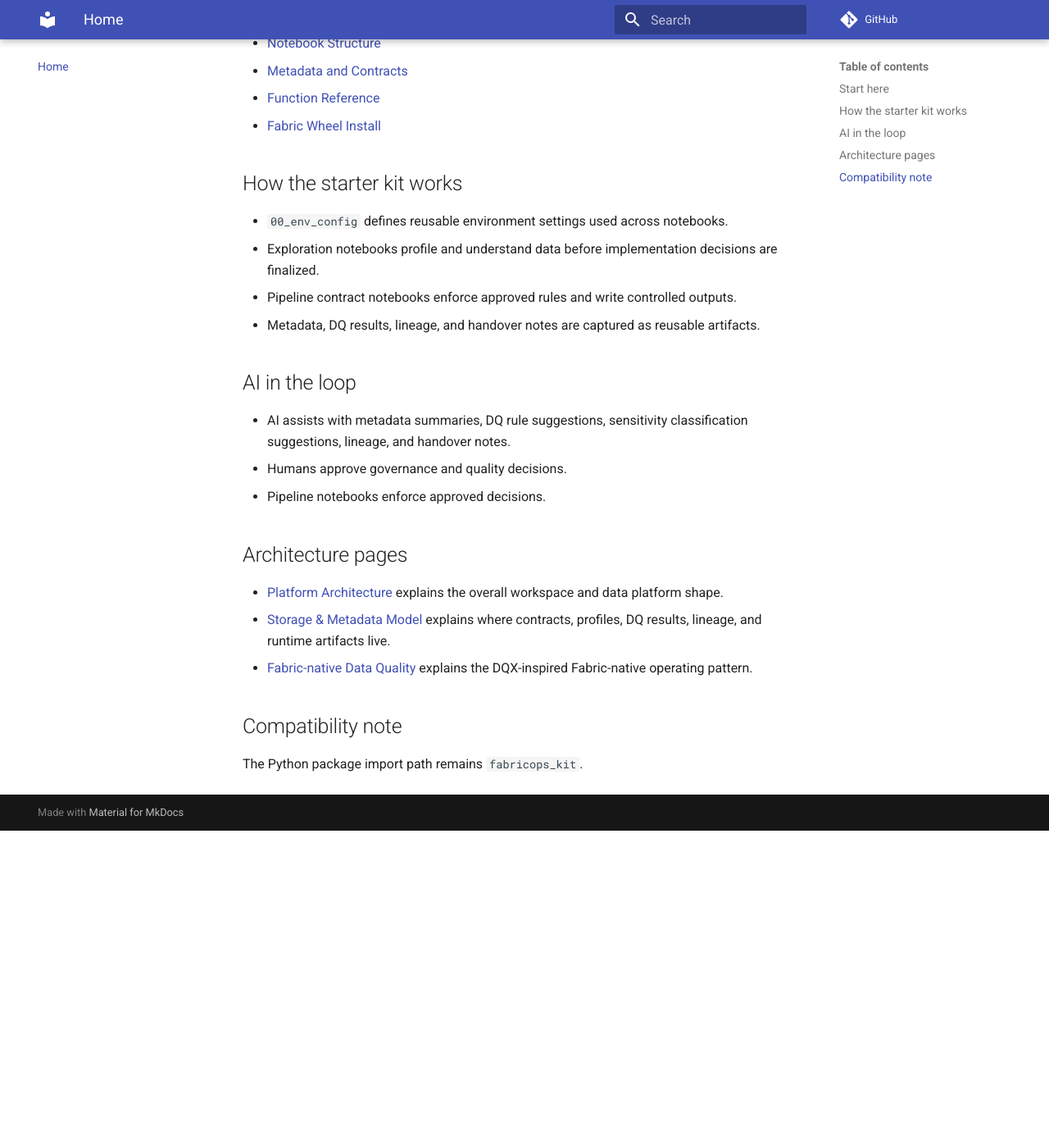
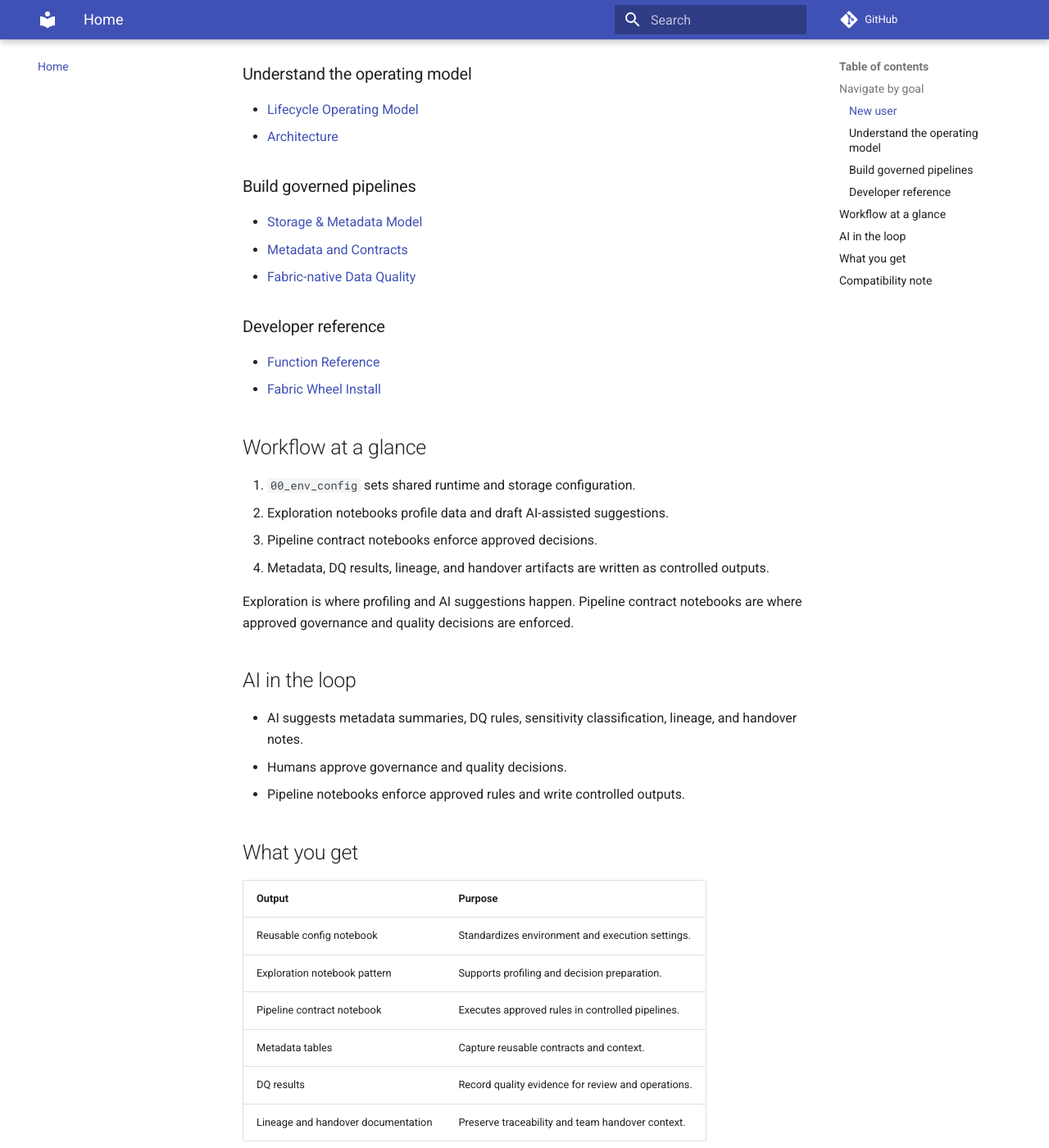
Before and after one commit to Voycepeh/fabric-data-product-framework, an MkDocs documentation site: the page built from docs/index.md, in a window 1280 px wide and 1400 px high, scrolled down 565 px. Shown: the whole window at 82% size. Built offline with MkDocs 1.6.1 and Material for MkDocs 9.7.7, drawn with Linux system fonts in a browser that asks for light colours; comment, search, counter and statistics services are not loaded; before the commit the page ends 1578 px from its top, so only the background shows below that; some of the changed text lies outside the part shown.

Commit message:
docs: redesign landing page as product-style homepage

```diff
--- a/docs/index.md
+++ b/docs/index.md
@@ -1,39 +1,60 @@
 # FabricOps Starter Kit
 
-FabricOps Starter Kit is a practical starter kit for building **governed, quality-checked, AI-ready notebooks in Microsoft Fabric**.
+FabricOps Starter Kit helps teams build **governed, quality-checked, AI-ready Microsoft Fabric notebooks**.
 
-It gives teams a reusable way to move from exploration to controlled pipeline delivery with consistent metadata, quality evidence, lineage, and handover artifacts.
+It moves teams from exploration to controlled pipeline delivery with reusable metadata, DQ evidence, lineage, and handover artifacts.
 
-## Start here
+[Quick Start](quick-start.md){ .md-button .md-button--primary }
+[Lifecycle Operating Model](lifecycle-operating-model.md){ .md-button }
+
+## Navigate by goal
+
+### New user
 
 - [Quick Start](quick-start.md)
+- [Notebook Structure](notebook-structure.md)
+
+### Understand the operating model
+
 - [Lifecycle Operating Model](lifecycle-operating-model.md)
 - [Architecture](architecture.md)
+
+### Build governed pipelines
+
 - [Storage & Metadata Model](architecture/storage-model.md)
+- [Metadata and Contracts](metadata-and-contracts.md)
 - [Fabric-native Data Quality](architecture/dqx-inspired-fabric-native-dq.md)
-- [Notebook Structure](notebook-structure.md)
-- [Metadata and Contracts](metadata-and-contracts.md)
+
+### Developer reference
+
 - [Function Reference](reference/index.md)
 - [Fabric Wheel Install](setup/fabric-wheel-install.md)
 
-## How the starter kit works
+## Workflow at a glance
 
-- `00_env_config` defines reusable environment settings used across notebooks.
-- Exploration notebooks profile and understand data before implementation decisions are finalized.
-- Pipeline contract notebooks enforce approved rules and write controlled outputs.
-- Metadata, DQ results, lineage, and handover notes are captured as reusable artifacts.
+1. `00_env_config` sets shared runtime and storage configuration.
+2. Exploration notebooks profile data and draft AI-assisted suggestions.
+3. Pipeline contract notebooks enforce approved decisions.
+4. Metadata, DQ results, lineage, and handover artifacts are written as controlled outputs.
+
+Exploration is where profiling and AI suggestions happen. Pipeline contract notebooks are where approved governance and quality decisions are enforced.
 
 ## AI in the loop
 
-- AI assists with metadata summaries, DQ rule suggestions, sensitivity classification suggestions, lineage, and handover notes.
+- AI suggests metadata summaries, DQ rules, sensitivity classification, lineage, and handover notes.
 - Humans approve governance and quality decisions.
-- Pipeline notebooks enforce approved decisions.
+- Pipeline notebooks enforce approved rules and write controlled outputs.
 
-## Architecture pages
+## What you get
 
-- [Platform Architecture](architecture.md) explains the overall workspace and data platform shape.
-- [Storage & Metadata Model](architecture/storage-model.md) explains where contracts, profiles, DQ results, lineage, and runtime artifacts live.
-- [Fabric-native Data Quality](architecture/dqx-inspired-fabric-native-dq.md) explains the DQX-inspired Fabric-native operating pattern.
+| Output | Purpose |
+| --- | --- |
+| Reusable config notebook | Standardizes environment and execution settings. |
+| Exploration notebook pattern | Supports profiling and decision preparation. |
+| Pipeline contract notebook | Executes approved rules in controlled pipelines. |
+| Metadata tables | Capture reusable contracts and context. |
+| DQ results | Record quality evidence for review and operations. |
+| Lineage and handover documentation | Preserve traceability and team handover context. |
 
 ## Compatibility note
 
```
